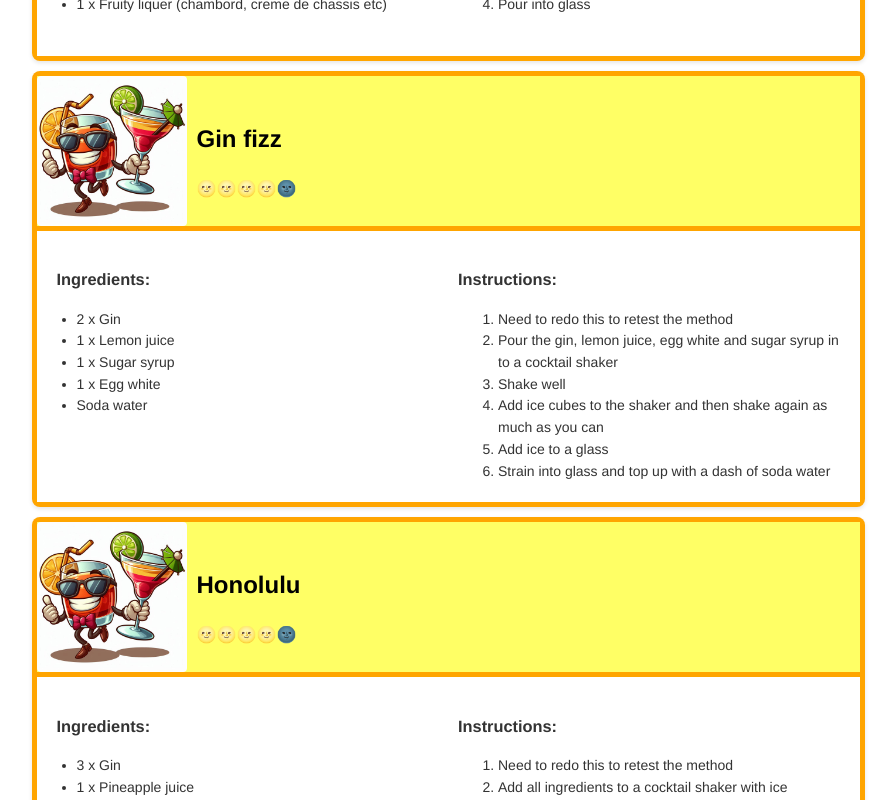
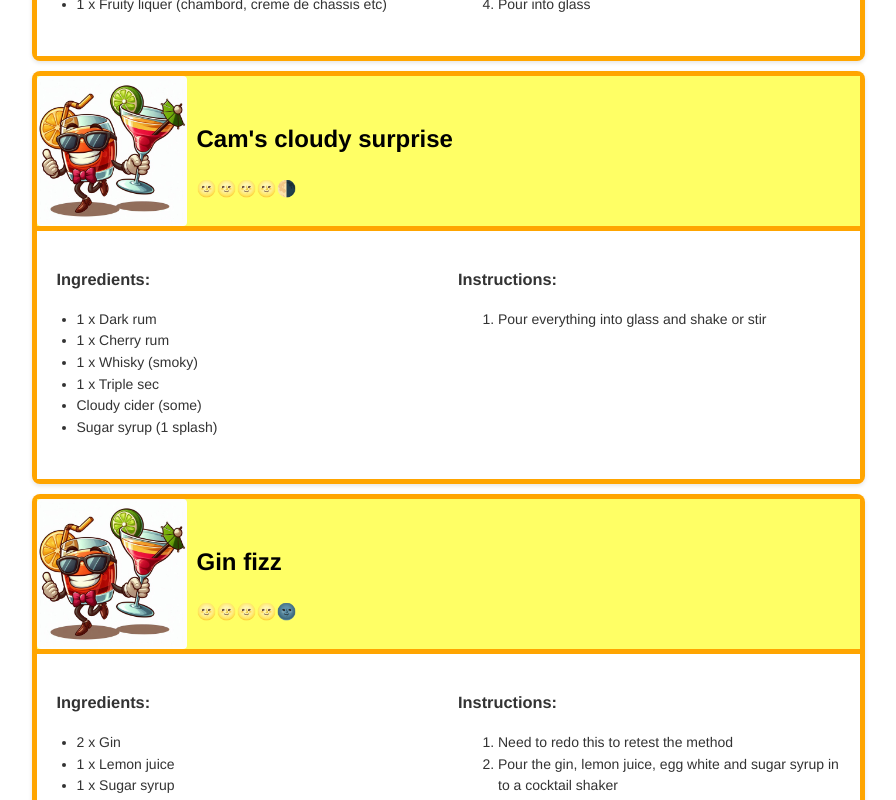
Before and after one commit to cjrace/almostyellow, a Next.js app: page /cocktails in a window 1280 px wide. Shown: the part 1320-2120 px from the top of the page, without its empty margins (212-1108 px from the left). Built offline with nearby package versions, Linux system fonts and the light colour scheme.

Commit message:
add cloudy surprise cocktails

```diff
--- a/components/cocktails/cocktails.ts
+++ b/components/cocktails/cocktails.ts
@@ -233,6 +233,39 @@ export const cocktails = [
       ],
     },
   },
+  {
+    name: "Laura's cloudy surprise",
+    spirits: ["Rum"],
+    rating: 4.5 as number, // Rated out of 5
+    photoUrl: "/images/cocktail-placeholder.jpg",
+    recipe: {
+      ingredients: [
+        "1 x Dark rum",
+        "1 x Cherry rum",
+        "1 x Triple sec",
+        "Cloudy cider (some)",
+        "Sugar syrup (1 splash)",
+      ],
+      instructions: ["Pour everything into glass and shake or stir"],
+    },
+  },
+  {
+    name: "Cam's cloudy surprise",
+    spirits: ["Rum", "Whisky"],
+    rating: 4.5 as number, // Rated out of 5
+    photoUrl: "/images/cocktail-placeholder.jpg",
+    recipe: {
+      ingredients: [
+        "1 x Dark rum",
+        "1 x Cherry rum",
+        "1 x Whisky (smoky)",
+        "1 x Triple sec",
+        "Cloudy cider (some)",
+        "Sugar syrup (1 splash)",
+      ],
+      instructions: ["Pour everything into glass and shake or stir"],
+    },
+  },
 
   // Add more cocktails...
 ];
```
